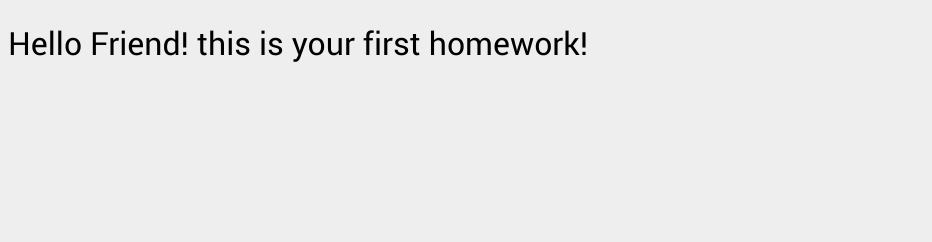
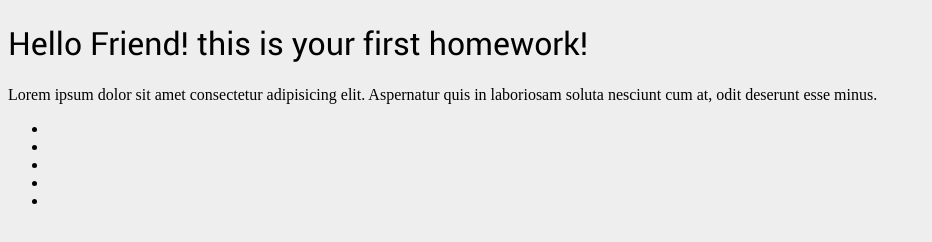
Before and after one commit to advfromua/vlady, a website built with Parcel: page src/index.html in a window 1280 px wide. Shown: the whole page, without its empty margins (0-932 px from the left). Built offline with nearby package versions, Linux system fonts and the light colour scheme.

Commit message:
my_Solution

```diff
--- a/src/index.html
+++ b/src/index.html
@@ -7,7 +7,23 @@
     <link rel="stylesheet" href="./styles/main.scss">
   </head>
   <body loh>
+
     <h1>Hello Friend! this is your first homework!</h1>
+    <p>Lorem ipsum dolor sit amet consectetur adipisicing elit. Aspernatur quis in laboriosam soluta nesciunt cum at, odit deserunt esse minus.</p>
+
+    <header class="header">
+      <div class="logo"></div>
+      <nav class="nav">
+        <ul class="list">
+          <li class="item"><a href="" class="link"></a></li>
+          <li class="item"><a href="" class="link"></a></li>
+          <li class="item"><a href="" class="link"></a></li>
+          <li class="item"><a href="" class="link"></a></li>
+          <li class="item"><a href="" class="link"></a></li>
+        </ul>
+      </nav>
+    </header>
+
     <script type="text/javascript" src="scripts/main.js"></script>
   </body>
 </html>
```
